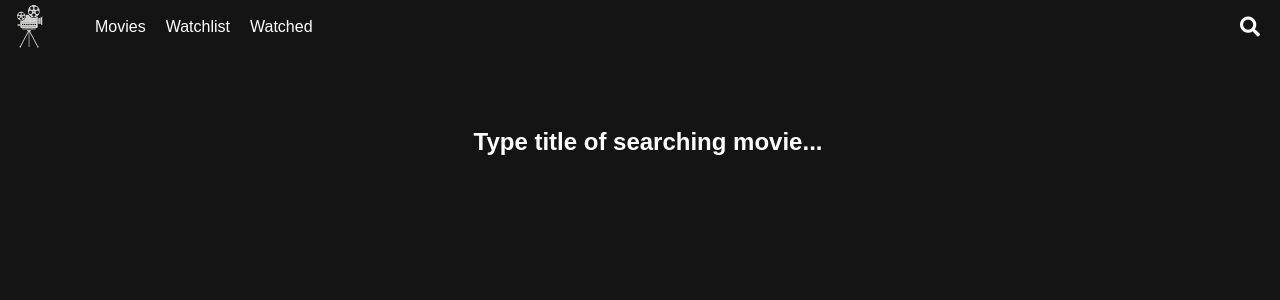
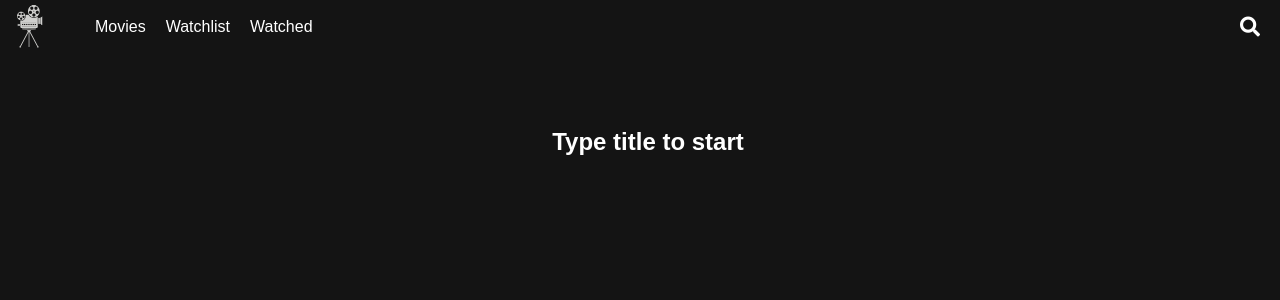
Before and after one commit to panpusto/movie-lib, a React (Create React App) app: page / in a window 1280 px wide. Shown: the top 300 px of the page. Built offline with nearby package versions, Linux system fonts and the light colour scheme.

Commit message:
#6-bug-fixes-and-improvements

```diff
--- a/src/components/StartPage.js
+++ b/src/components/StartPage.js
@@ -3,7 +3,7 @@ import classes from "./StartPage.module.css";
 function StartPage() {
     return (
         <div className={classes.startItem}>
-            <h2>Type title of searching movie...</h2>
+            <h2>Type title to start</h2>
         </div>
     )
 }
--- a/src/components/StartPage.module.css
+++ b/src/components/StartPage.module.css
@@ -2,4 +2,9 @@
     text-align: center;
     padding: 20px;
     color: #fff;
+    transition: transform 0.2s ease-in-out;
 }
+
+.startItem:hover {
+    transform: translate3d(10px, 10px, -50px);
+}
--- a/src/features/movies/MovieDetails.js
+++ b/src/features/movies/MovieDetails.js
@@ -1,7 +1,4 @@
-// import { useParams } from "react-router-dom";
-
 function MovieDetails() {
-    // const { movieId } = useParams();
 
     return (
         <>
--- a/src/features/movies/moviesSlice.js
+++ b/src/features/movies/moviesSlice.js
@@ -1,7 +1,6 @@
 import { createAsyncThunk, createSlice } from "@reduxjs/toolkit";
 
 const initialState = {
-    searchMovie: '',
     searchedMovies: [],
     status: 'idle',
     error: null
@@ -30,9 +29,6 @@ const moviesSlice = createSlice({
     name: 'movies',
     initialState,
     reducers: {
-        movieSearched(state, action) {
-            state.searchMovie = action.payload
-        },
         clearSearchedMovies(state, action) {
             state.searchedMovies = []
         }
@@ -53,7 +49,7 @@ const moviesSlice = createSlice({
     }
 })
 
-export const { movieSearched, clearSearchedMovies } = moviesSlice.actions;
+export const { clearSearchedMovies } = moviesSlice.actions;
 export default moviesSlice.reducer;
 
 export const moviesFound = state => state.movies.searchedMovies;
```
